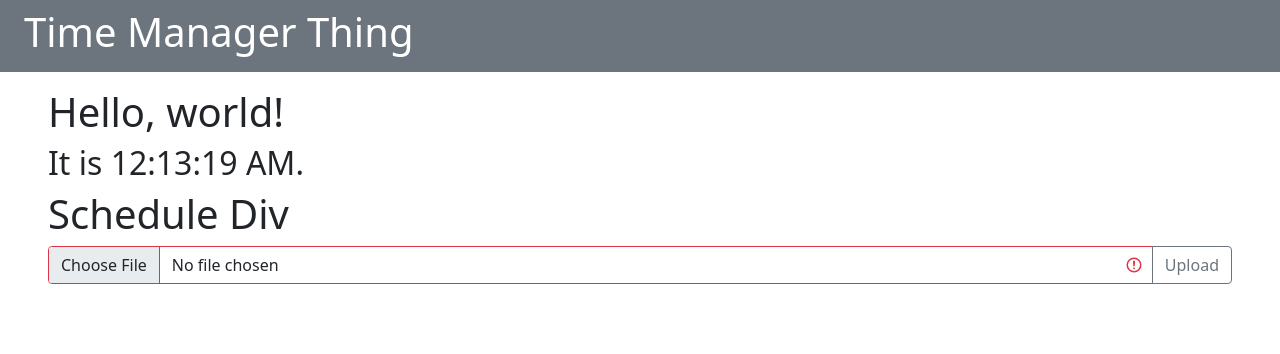
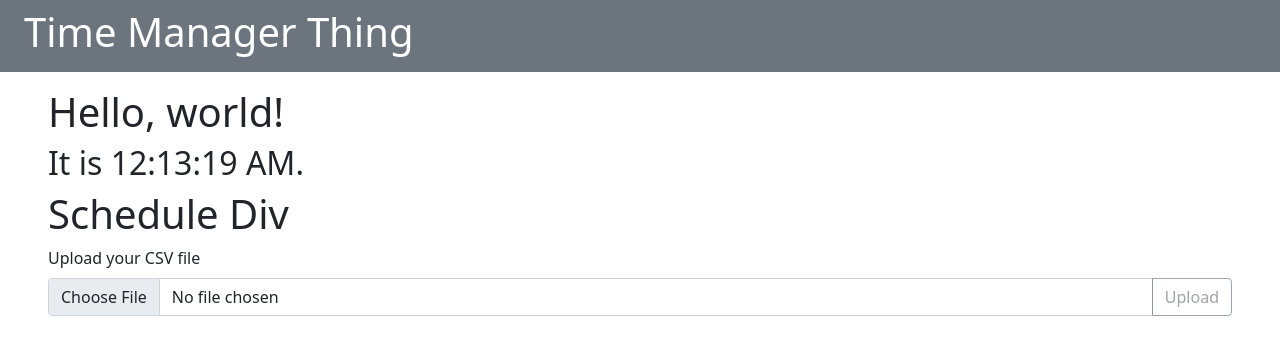
Before and after one commit to anyakeller/time-tracker, a React (Create React App) app: page / in a window 1280 px wide. Shown: the top 354 px of the page. Built offline with nearby package versions, Linux system fonts and the light colour scheme; the HTML template or start-up script is replaced by a standard one.

Commit message:
moved to bootstrap 5 ez

```diff
--- a/src/components/CSVinput.js
+++ b/src/components/CSVinput.js
@@ -8,7 +8,12 @@ class CSVinput extends React.Component {
     this.fileInput = React.createRef();
     // file: stores the user's file input
     // isFileValid: tracks if file is a csv
-    this.state = { file: null, hasTriedUpload: false, isFileValid: false };
+    this.state = {
+      file: null,
+      wasValidated: false,
+      hasTriedUpload: false,
+      isFileValid: false
+    };
   }
 
   // helper to read the file
@@ -41,9 +46,13 @@ class CSVinput extends React.Component {
     if (!fileUpload) console.log("nofile");
     else {
       if (fileUpload.type === "text/csv") {
-        this.setState({ isFileValid: true, file: fileUpload });
+        this.setState({
+          isFileValid: true,
+          file: fileUpload,
+          wasValidated: true
+        });
       } else {
-        this.setState({ isFileValid: false });
+        this.setState({ isFileValid: false, wasValidated: true });
       }
     }
   };
@@ -52,24 +61,47 @@ class CSVinput extends React.Component {
     return (
       <form onSubmit={this.handleSubmit}>
         {/* ALL FILE INPUTS ARE UNCONTROLLABLE STATE THINGS */}
-        <div className="input-group mb-3">
+        <div>
+          <label htmlFor="csvInput" className="form-label">
+            Upload your CSV file
+          </label>
+          <div className="input-group has-validation">
             <input
               type="file"
               accept=".csv"
               className={`form-control ${
-              this.state.isFileValid ? "is-valid" : "is-invalid"
+                this.state.wasValidated
+                  ? this.state.isFileValid
+                    ? "is-valid"
+                    : "is-invalid"
+                  : ""
               }`}
+              aria-describedby="csvValidationFeedback"
               id="csvInput"
               ref={this.fileInput}
               onChange={this.handleChange}
             />
             <button
-            className="btn btn-outline-secondary"
+              className={`btn ${
+                this.state.wasValidated
+                  ? this.state.isFileValid
+                    ? "btn-outline-success"
+                    : "btn-outline-danger disabled"
+                  : "btn-outline-secondary disabled"}`}
               type="submit"
               id="csvInputSubmit"
             >
               Upload
             </button>
+            <div
+              className={
+                this.state.isFileValid ? "valid-feedback" : "invalid-feedback"
+              }
+              id="csvValidationFeedback"
+            >
+              {this.state.isFileValid ? "good to go!" : "must be a CSV file"}
+            </div>
+          </div>
         </div>
       </form>
     );
```
Lines whose indentation alone changed are shown as unchanged.
